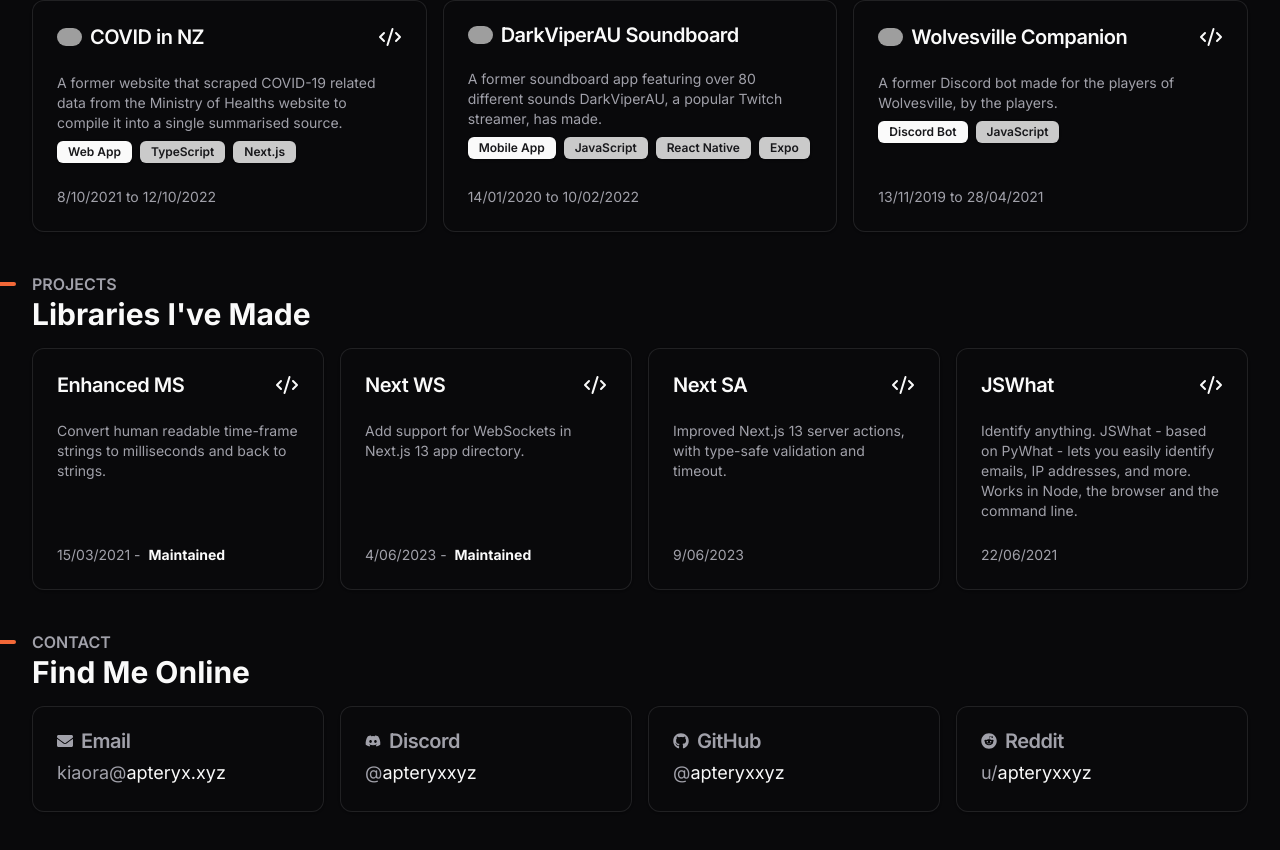
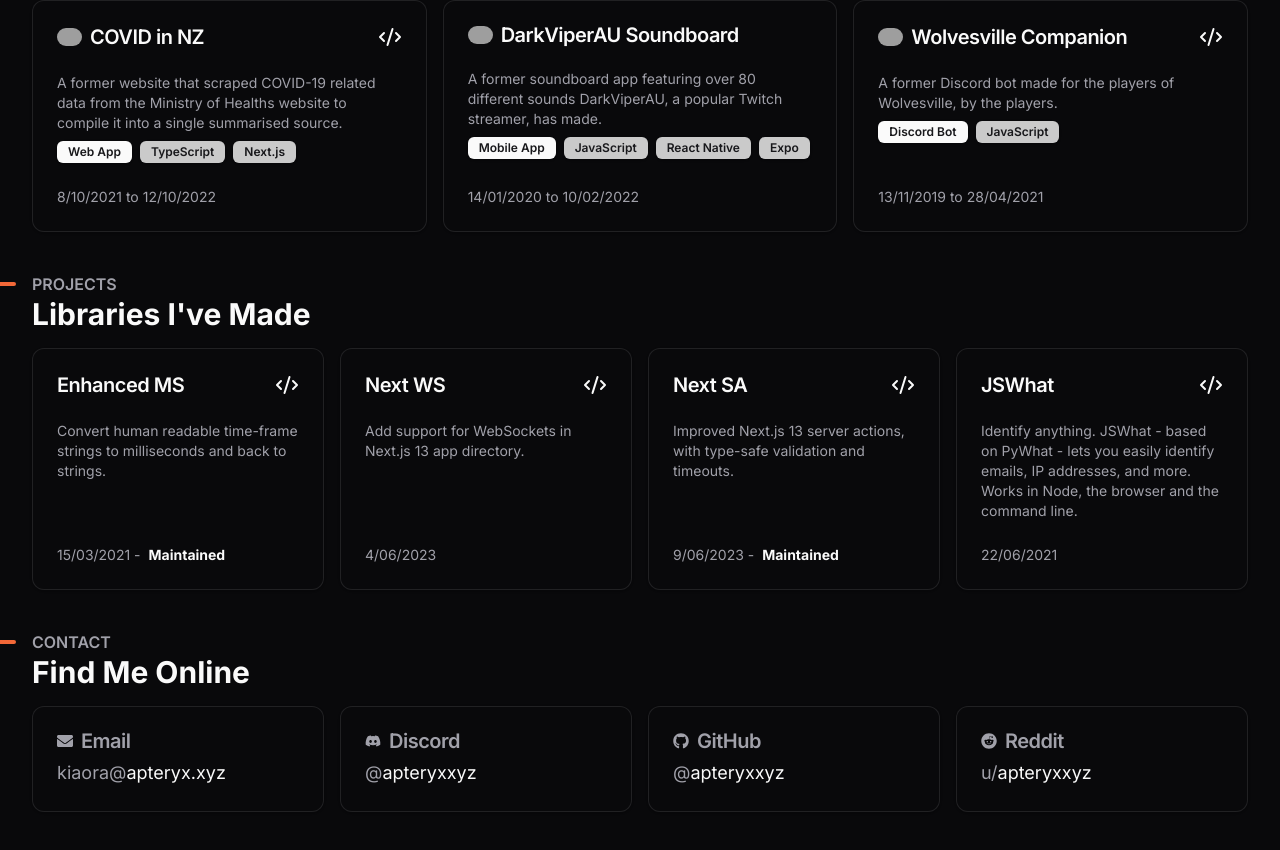
Before and after one commit to apteryxxyz/Portfolio, a Next.js app: page / in a window 1280 px wide. Shown: the part 696-1546 px from the top of the page. Built offline with nearby package versions, Linux system fonts and the light colour scheme; grey boxes are pictures that could not be loaded.

Commit message:
Content updates

```diff
--- a/src/app/page.tsx
+++ b/src/app/page.tsx
@@ -135,14 +135,14 @@ export default function Page() {
             description="Add support for WebSockets in Next.js 13 app directory."
             sourceUrl="https://github.com/apteryxxyz/next-ws"
             createdOn={new Date(1685906750690)}
-            isMaintained
           />
 
           <LibraryCard
             name="Next SA"
-            description="Improved Next.js 13 server actions, with type-safe validation and timeout."
+            description="Improved Next.js 13 server actions, with type-safe validation and timeouts."
             sourceUrl="https://github.com/apteryxxyz/next-sa"
             createdOn={new Date(1686301362013)}
+            isMaintained
           />
 
           <LibraryCard
```
